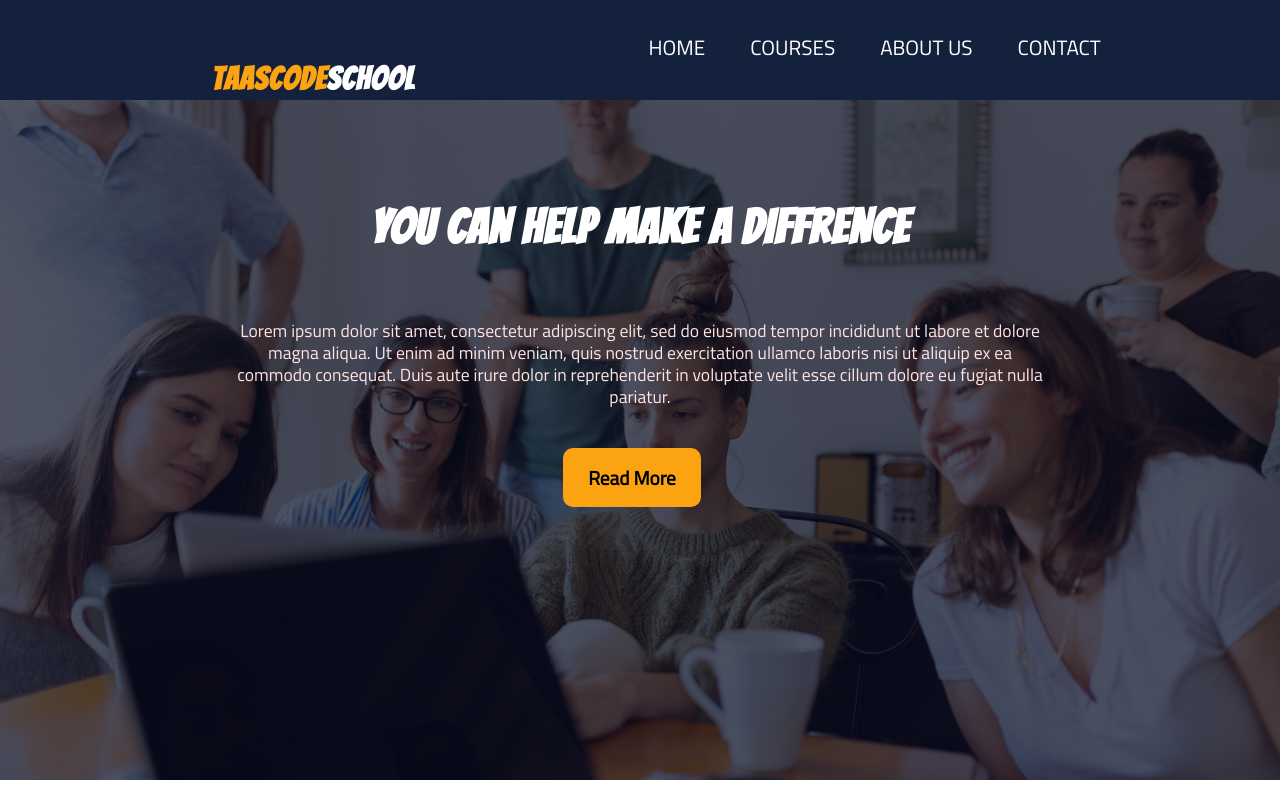
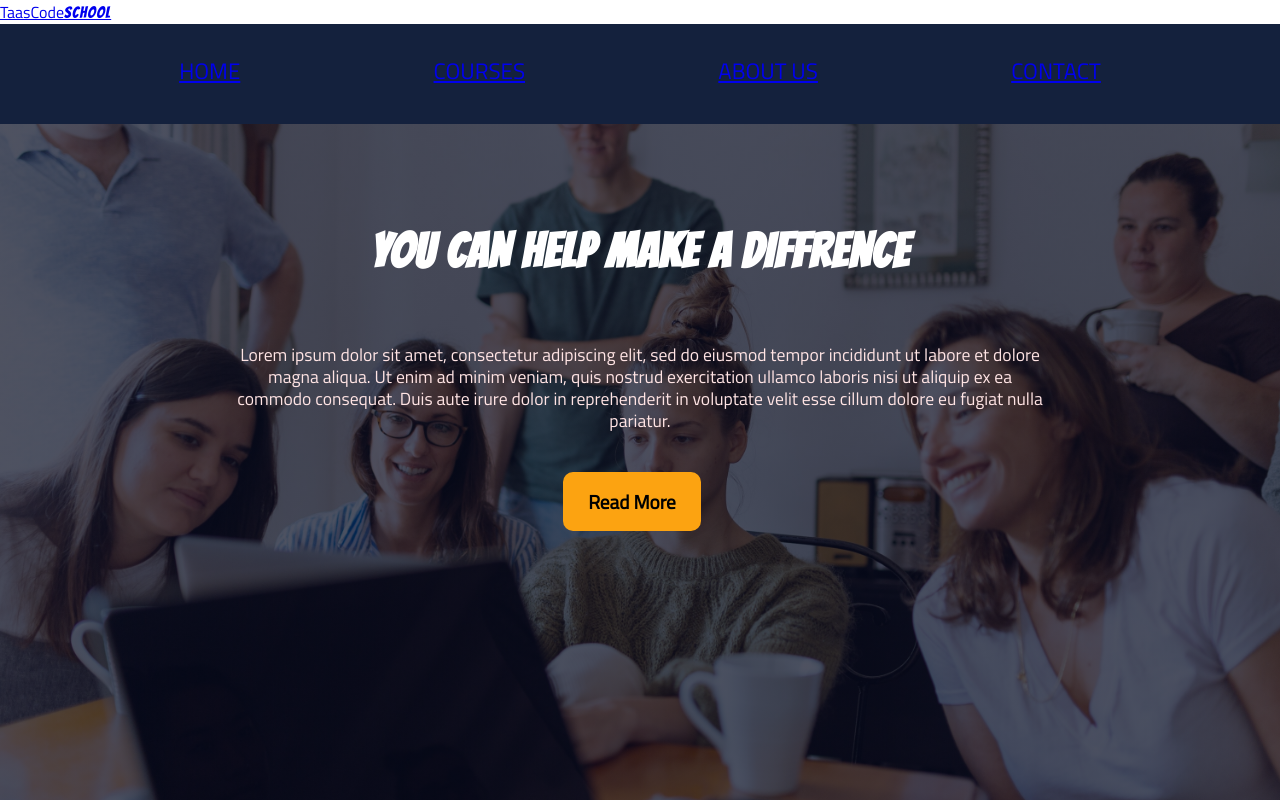
Before and after one commit to TaasCode/TaascodeSchool, a plain HTML site: page index.html in a window 1280 px wide. Shown: the top 800 px of the page. Drawn offline with nearby package versions, Linux system fonts and the light colour scheme.

Commit message:
First Commit

```diff
--- a/index.html
+++ b/index.html
@@ -1,4 +1,4 @@
-<!-- index filekan  waa la dhamaystiray waxba lagama badali karo-->
+<!-- html files -->
 <!DOCTYPE html>
 <html lang="en">
 <head>
@@ -14,17 +14,18 @@
 
 </head>
 <body>
-     <setion class="top-home">
-        <nav>
-            <h1>TaasCode<span>School</span> </h1>
+        <setion class="top-home">
+         <div class="navs">
 
-            <ul>
-                <li><a href="index.html" class="active">HOME</a></li>
-                <li><a href="courses.html">COURSES</a></li>
-                <li><a href="AboutUs.html">ABOUT US</a></li>
-                <li><a href="Contact.html">CONTACT</a></li>
-            </ul>
-        </nav>
+            <a href="index.html" class="logos">TaasCode<span class="spn">School</span></a>
+            <nav>
+                <a href="index.html" class="active">HOME</a>
+                <a href="courses.html">COURSES</a>
+                <a href="AboutUs.html">ABOUT US</a>
+                <a href="Contact.html">CONTACT</a>
+
+           </nav>
+          </div>
         <div class="hero">
             <h1>YOU CAN HELP MAKE A DIFFRENCE</h1>
             <p>Lorem ipsum dolor sit amet, consectetur adipiscing elit, sed do eiusmod tempor incididunt ut labore et dolore magna
```
